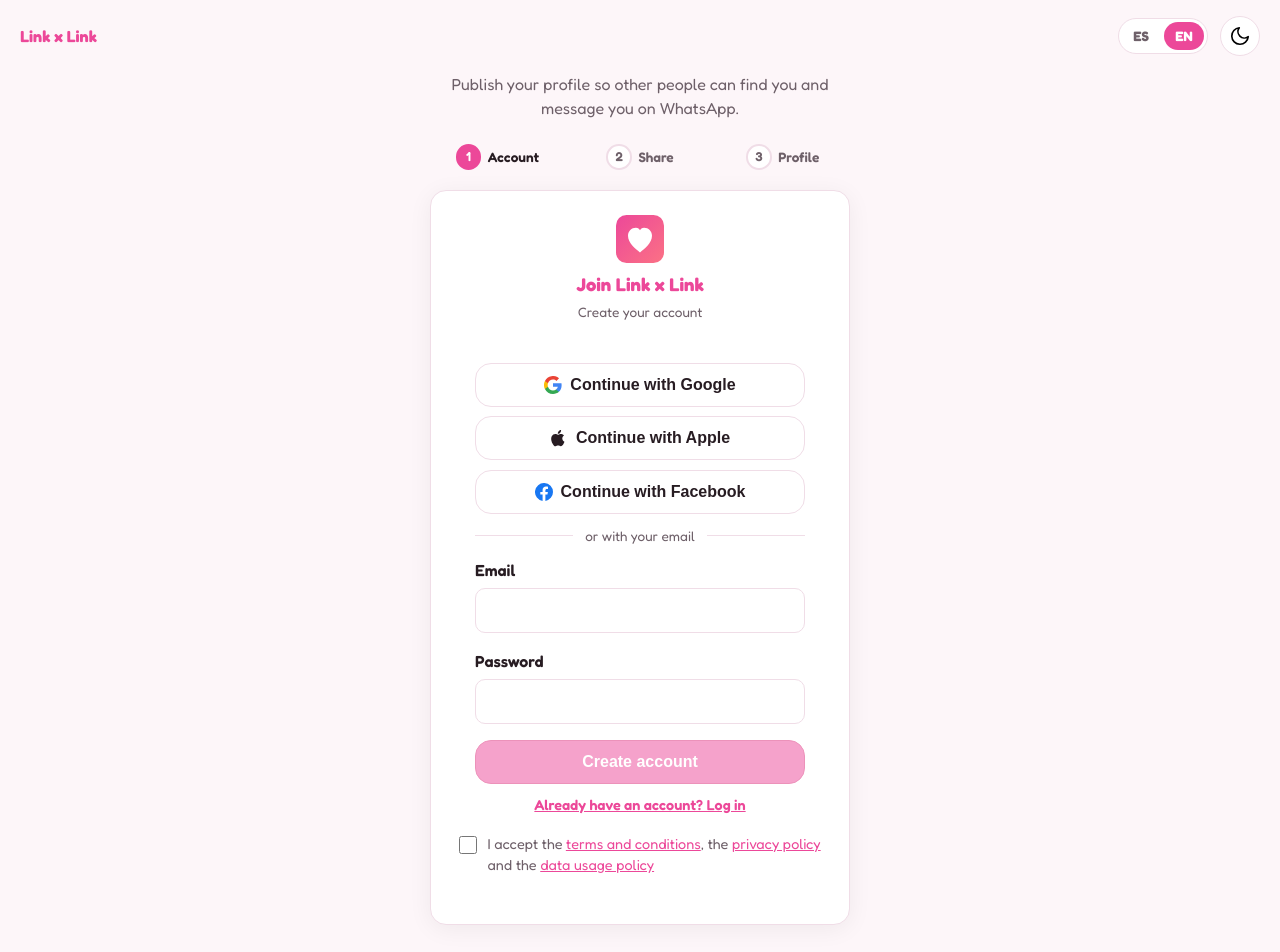
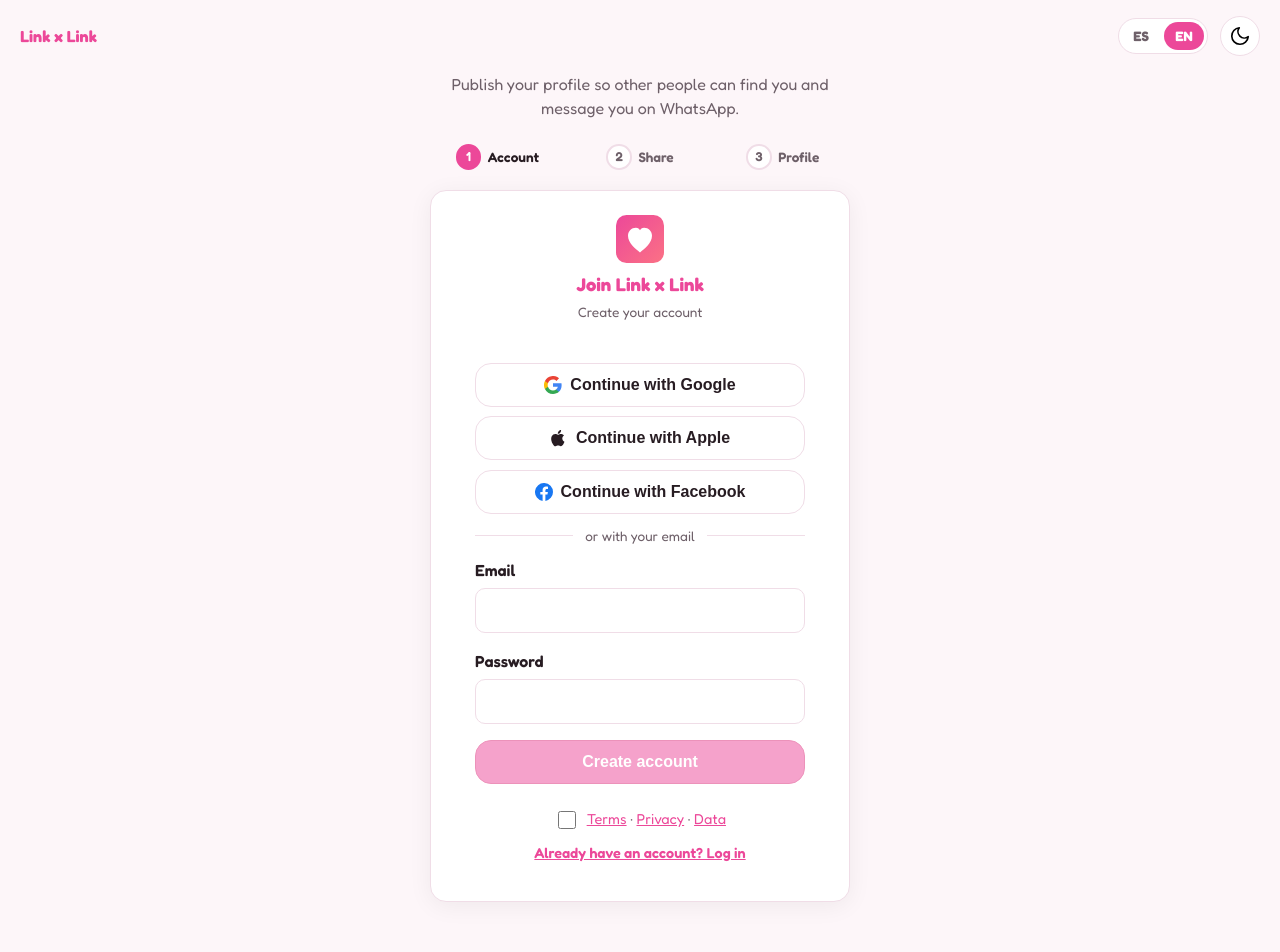
Before and after one commit to albertolicea00/linkXlink, a React (Vite) app: page /en/register in a window 1280 px wide. Shown: the top 952 px of the page. Built offline with nearby package versions, Linux system fonts and the light colour scheme; no server answers.

Commit message:
feat(auth): move terms checkbox into AuthPanel and always show checked state

```diff
--- a/src/components/AuthGateModal.tsx
+++ b/src/components/AuthGateModal.tsx
@@ -15,8 +15,9 @@ interface Props {
  */
 export function AuthGateModal({ mode }: Props) {
   const { t } = useTranslation()
-  const [alreadyAccepted] = useState(hasAcceptedTerms)
-  const [checked, setChecked] = useState(false)
+  const [checked, setChecked] = useState(hasAcceptedTerms)
+
+  const termsOk = checked
 
   return (
     <div className="modal-backdrop modal-backdrop--gate" role="presentation">
@@ -37,13 +38,12 @@ export function AuthGateModal({ mode }: Props) {
         <p className="auth-gate__text">{t(`gate.${mode}Text`)}</p>
         {mode === 'auth' ? (
           <>
-            <AuthPanel termsAccepted={alreadyAccepted || checked} />
+            <AuthPanel termsAccepted={termsOk} />
             <label className="terms-check" style={{ padding: '0.5rem 0 0' }}>
               <input
                 type="checkbox"
-                checked={alreadyAccepted || checked}
+                checked={checked}
                 onChange={(e) => setChecked(e.target.checked)}
-                disabled={alreadyAccepted}
               />
               <span>
                 <Link to="/eula">{t('footer.eula')}</Link>
--- a/src/components/AuthPanel.tsx
+++ b/src/components/AuthPanel.tsx
@@ -1,6 +1,8 @@
+import { Link } from 'react-router-dom'
 import { useState } from 'react'
 import { useTranslation } from 'react-i18next'
 import { supabase } from '../lib/supabase'
+import { acceptTerms, hasAcceptedTerms } from '../lib/terms'
 import appConfig from '../config/app-config.json'
 
 type Provider = 'google' | 'apple' | 'facebook'
@@ -61,7 +63,7 @@ const PROVIDER_NAMES: Record<Provider, string> = {
  * (`auth_providers`) plus email+password. OAuth redirects back to the
  * current page, where the session is picked up automatically.
  */
-export function AuthPanel({ termsAccepted = true }: { termsAccepted?: boolean }) {
+export function AuthPanel() {
   const { t } = useTranslation()
   const [mode, setMode] = useState<'signup' | 'login'>('signup')
   const [email, setEmail] = useState('')
@@ -69,6 +71,7 @@ export function AuthPanel({ termsAccepted = true }: { termsAccepted?: boolean })
   const [busy, setBusy] = useState(false)
   const [error, setError] = useState(false)
   const [notice, setNotice] = useState(false)
+  const [checked, setChecked] = useState(hasAcceptedTerms)
 
   const providers = appConfig.auth_providers as Provider[]
 
@@ -81,6 +84,8 @@ export function AuthPanel({ termsAccepted = true }: { termsAccepted?: boolean })
 
   const handleSubmit = async (e: React.FormEvent) => {
     e.preventDefault()
+    if (!checked) return
+    if (!hasAcceptedTerms()) acceptTerms()
     setBusy(true)
     setError(false)
     setNotice(false)
@@ -142,10 +147,25 @@ export function AuthPanel({ termsAccepted = true }: { termsAccepted?: boolean })
         </label>
         {error && <p className="form-error">{t('auth.error')}</p>}
         {notice && <p className="form-message">{t('auth.checkEmail')}</p>}
-        <button type="submit" className="btn btn--primary" disabled={busy || !termsAccepted}>
+        <button type="submit" className="btn btn--primary" disabled={busy || !checked}>
           {mode === 'login' ? t('auth.login') : t('auth.signup')}
         </button>
       </form>
+
+      <label className="terms-check" style={{ margin: '0.75rem 0 0' }}>
+        <input
+          type="checkbox"
+          checked={checked}
+          onChange={(e) => setChecked(e.target.checked)}
+        />
+        <span>
+          <Link to="/eula">{t('footer.eula')}</Link>
+          {' · '}
+          <Link to="/privacy">{t('footer.privacy')}</Link>
+          {' · '}
+          <Link to="/data">{t('footer.data')}</Link>
+        </span>
+      </label>
 
       <button
         type="button"
--- a/src/pages/Landing.tsx
+++ b/src/pages/Landing.tsx
@@ -49,8 +49,7 @@ const WA_COMPONENTS = { wa: <span className="accent" /> }
 export function Landing({ lang }: Props) {
   const { t, i18n } = useTranslation()
   const navigate = useNavigate()
-  const [alreadyAccepted] = useState(hasAcceptedTerms)
-  const [checked, setChecked] = useState(false)
+  const [checked, setChecked] = useState(hasAcceptedTerms)
 
   useEffect(() => {
     if (lang && i18n.resolvedLanguage !== lang) {
@@ -93,8 +92,8 @@ export function Landing({ lang }: Props) {
           <p className="landing__description">
             <Trans i18nKey="landing.description" components={WA_COMPONENTS} />
           </p>
-          {!alreadyAccepted && (
-            <label className="terms-check">
+          <div className="landing__cta">
+            <label className="terms-check" style={{ margin: '0 auto 1rem' }}>
               <input
                 type="checkbox"
                 checked={checked}
@@ -107,14 +106,12 @@ export function Landing({ lang }: Props) {
                 />
               </span>
             </label>
-          )}
-          <div className="landing__cta">
             <button
               type="button"
               className="btn btn--primary btn--large"
-              disabled={!alreadyAccepted && !checked}
+              disabled={!checked}
               onClick={() => {
-                if (!alreadyAccepted) acceptTerms()
+                acceptTerms()
                 void navigate('/app')
               }}
             >
--- a/src/pages/Register.tsx
+++ b/src/pages/Register.tsx
@@ -265,25 +265,7 @@ export function Register({ lang }: Props) {
                   <span className="register__card-title">{t('gate.authTitle')}</span>
                   <span className="register__card-subtitle">{t('register.stepAccountTitle')}</span>
                 </div>
-                <AuthPanel termsAccepted={alreadyAccepted || checked} />
-                <label className="terms-check" style={{ padding: '0 0 0.5rem' }}>
-                  <input
-                    type="checkbox"
-                    checked={alreadyAccepted || checked}
-                    onChange={(e) => setChecked(e.target.checked)}
-                    disabled={alreadyAccepted}
-                  />
-                  <span>
-                    <Trans
-                      i18nKey="landing.acceptTerms"
-                      components={{
-                        eula: <Link to="/eula" />,
-                        privacy: <Link to="/privacy" />,
-                        data: <Link to="/data" />,
-                      }}
-                    />
-                  </span>
-                </label>
+                <AuthPanel />
               </div>
             )}
 
@@ -393,7 +375,6 @@ export function Register({ lang }: Props) {
                       type="checkbox"
                       checked={alreadyAccepted || checked}
                       onChange={(e) => setChecked(e.target.checked)}
-                      disabled={alreadyAccepted}
                     />
                     <span>
                       <Trans
```
